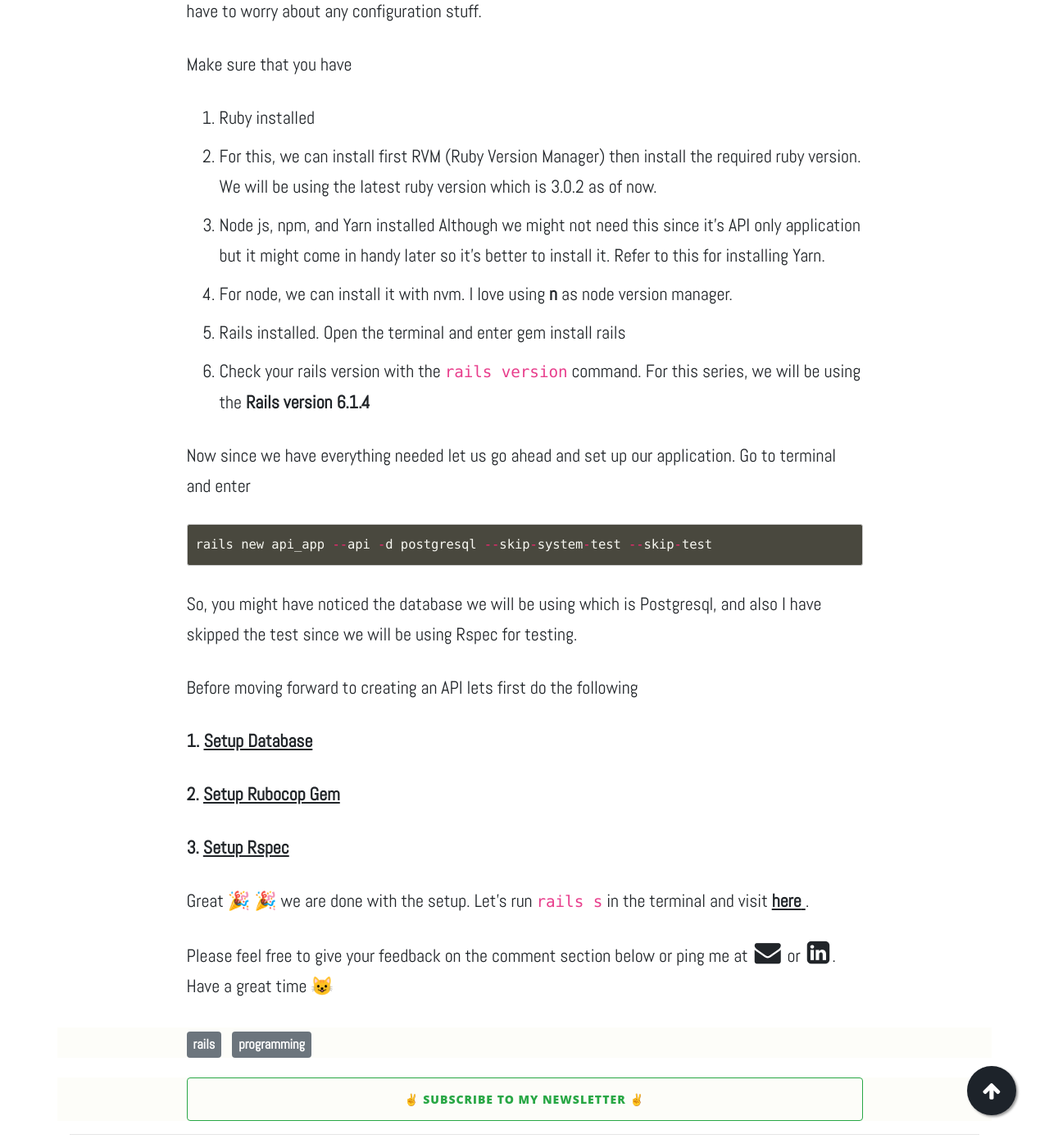
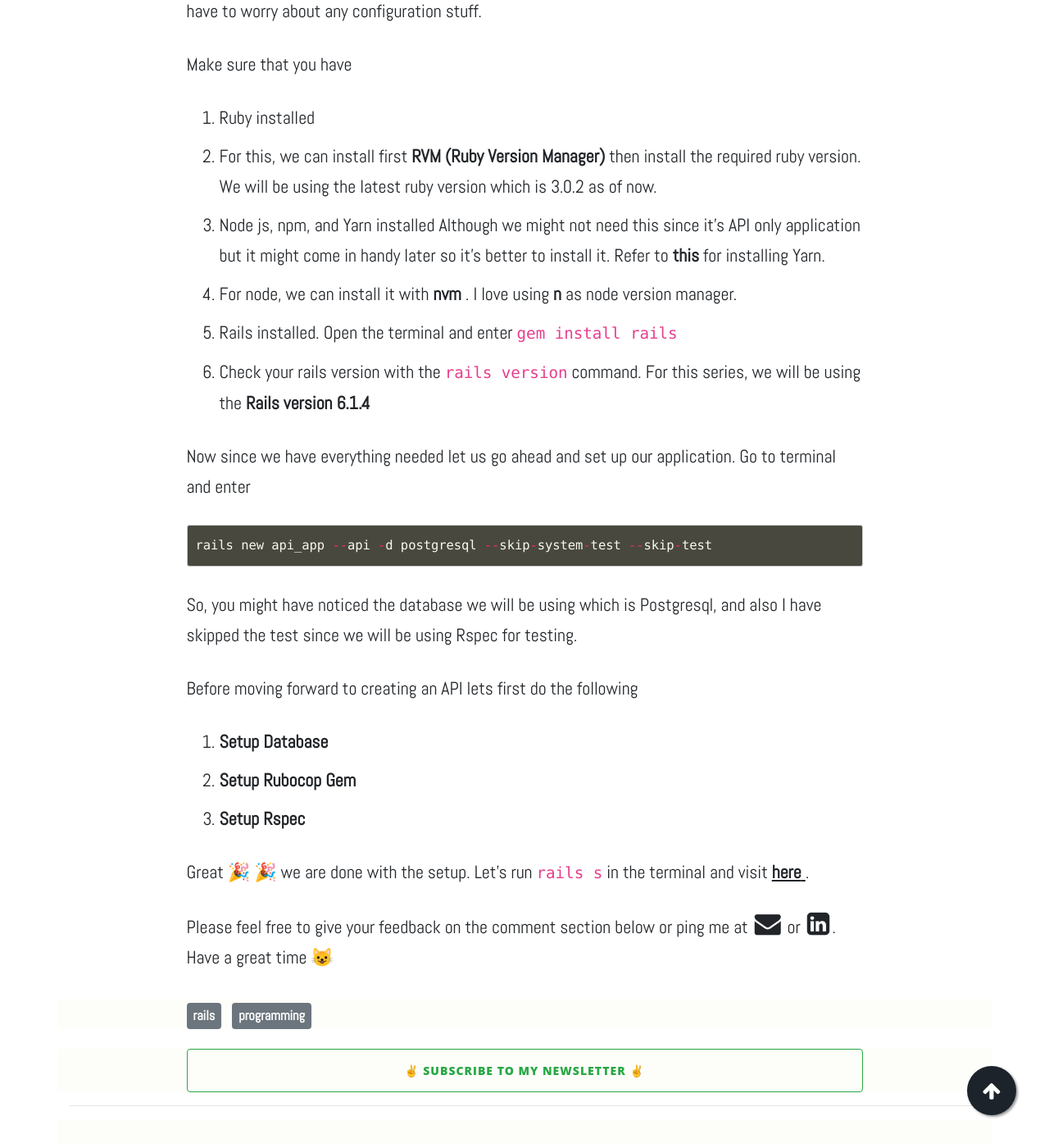
Before and after one commit to developerBlogs/developerBlogs.github.io, a Jekyll site: the page built from _posts/2021-08-28-rails_api_series-01.markdown, in a window 1280 px wide and 1400 px high, scrolled down 1939 px. Shown: the whole window at 82% size. Built offline with Jekyll 4.4.1, drawn with Linux system fonts in a browser that asks for light colours; emoji names are drawn with the system emoji font; some web fonts are replaced; comment, search, counter and statistics services are not loaded; some of the changed lines change nothing that is shown.

Commit message:
fixed link issues

```diff
--- a/_posts/2021-08-28-rails_api_series-01.markdown
+++ b/_posts/2021-08-28-rails_api_series-01.markdown
@@ -24,19 +24,18 @@
 4. Integrating Google Oauth
 5. and many more .....
 
-
 ### Setting up our Ruby on Rails API only application with all necessary gems and stuff
 
 It's quite easy to set up a ROR application and since ROR is a battery included framework we don't have to worry about any configuration stuff.
 
 Make sure that you have
 1. Ruby installed
-2. For this, we can install first [RVM (Ruby Version Manager)](https://rvm.io/rvm/install) then install the required ruby version. We will be using the latest ruby version which is 3.0.2 as of now.
+2. For this, we can install first <a href="https://rvm.io/rvm/install" target="_blank">**RVM (Ruby Version Manager)** </a>then install the required ruby version. We will be using the latest ruby version which is 3.0.2 as of now.
 3. Node js, npm, and Yarn installed
-   Although we might not need this since it's API only application but it might come in handy later so it's better to install it. Refer [to this](https://classic.yarnpkg.com/en/docs/install#windows-stable) for installing Yarn.
-4. For node, we can install it with [nvm](https://github.com/nvm-sh/nvm#installing-and-updating). I love using [**n**](https://github.com/tj/n) as node version manager.
+   Although we might not need this since it's API only application but it might come in handy later so it's better to install it. Refer to  <a href="https://classic.yarnpkg.com/en/docs/install#windows-stable" target="_blank">**this** </a> for installing Yarn.
+4. For node, we can install it with <a href="https://github.com/tj/n" target="_blank">**nvm** </a>. I love using <a href="https://github.com/tj/n" target="_blank">**n** </a> as node version manager.
 5. Rails installed.
-   Open the terminal and enter gem install rails
+   Open the terminal and enter `gem install rails`
 6. Check your rails version with the `rails version` command. For this series, we will be using the **Rails version 6.1.4**
 
 
@@ -51,13 +50,9 @@
 
 
 Before moving forward to creating an API lets first do the following
-
-**1.** [**Setup Database**](https://developerblogs.github.io/blogs/rails/01#3-setup-database)
-
-**2.** [**Setup Rubocop Gem**](https://developerblogs.github.io/blogs/rails/01#2-setup-robocop-gem)
-
-**3.** [**Setup Rspec**](https://developerblogs.github.io/blogs/rails/01#4-setup-rspec-for-testing)
-
+1. <a href="https://developerblogs.github.io/blogs/rails/01#3-setup-database" target="_blank">**Setup Database** </a>
+2. <a href="https://developerblogs.github.io/blogs/rails/01#2-setup-robocop-gem">**Setup Rubocop Gem** </a>
+3. <a href="https://developerblogs.github.io/blogs/rails/01#4-setup-rspec-for-testing" target="_blank">**Setup Rspec** </a>
 
 
 Great 🎉 🎉 we are done with the setup. Let's run `rails s` in the terminal and visit <a href="http://localhost:3000/" target="_blank">**here** </a>.
```
